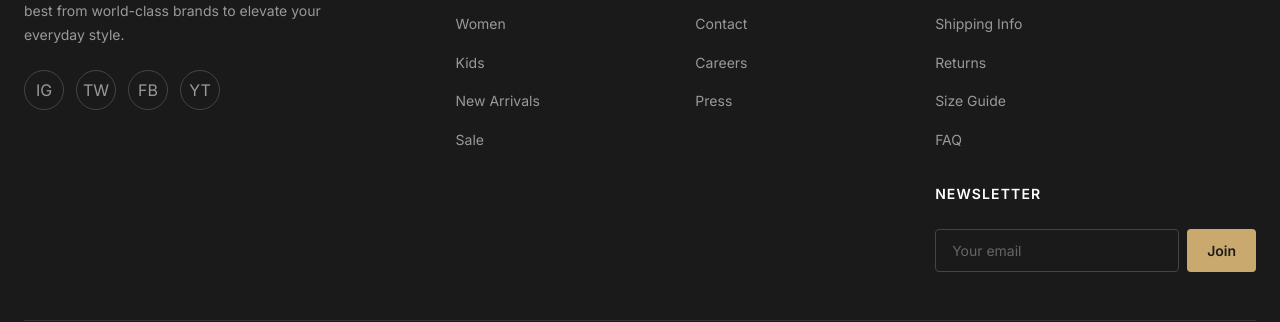
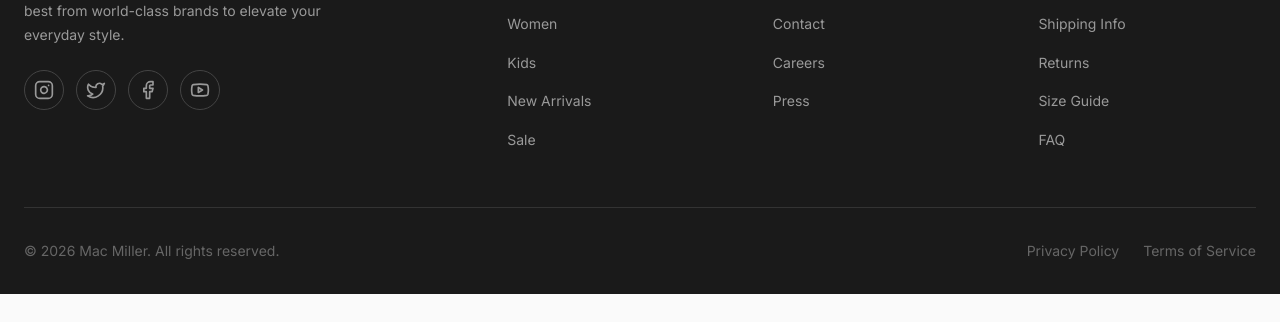
Before and after one commit to farokiraquib/clothing, a React (Vite) app in the folder client/: page / in a window 1280 px wide. Shown: the part 1438-1760 px from the top of the page. After the commit the page ends 1732 px from the top, so only its background shows below. Built offline with nearby package versions, Linux system fonts and the light colour scheme; no server answers.

Commit message:
fix: syntax errors in assistant route

```diff
--- a/client/src/components/Footer.jsx
+++ b/client/src/components/Footer.jsx
@@ -1,4 +1,5 @@
 import { Link } from 'react-router-dom';
+import { Instagram, Twitter, Facebook, Youtube } from 'lucide-react';
 
 export default function Footer() {
   return (
@@ -9,10 +10,10 @@ export default function Footer() {
             <h3>Mac<span>Miller</span></h3>
             <p>Your destination for casual fashion. Curating the best from world-class brands to elevate your everyday style.</p>
             <div className="footer-social">
-              <a href="#" aria-label="Instagram">IG</a>
-              <a href="#" aria-label="Twitter">TW</a>
-              <a href="#" aria-label="Facebook">FB</a>
-              <a href="#" aria-label="YouTube">YT</a>
+              <a href="#" aria-label="Instagram"><Instagram size={20} /></a>
+              <a href="#" aria-label="Twitter"><Twitter size={20} /></a>
+              <a href="#" aria-label="Facebook"><Facebook size={20} /></a>
+              <a href="#" aria-label="YouTube"><Youtube size={20} /></a>
             </div>
           </div>
           <div className="footer-col">
@@ -37,13 +38,6 @@ export default function Footer() {
             <a href="#">Returns</a>
             <a href="#">Size Guide</a>
             <a href="#">FAQ</a>
-            <div className="footer-newsletter">
-              <h4 style={{marginTop: '24px'}}>Newsletter</h4>
-              <div className="footer-newsletter-form">
-                <input type="email" placeholder="Your email" />
-                <button>Join</button>
-              </div>
-            </div>
           </div>
         </div>
         <div className="footer-bottom">
```
Also changed, not shown: 1 other file (tests, documents, lock files or other folders).
